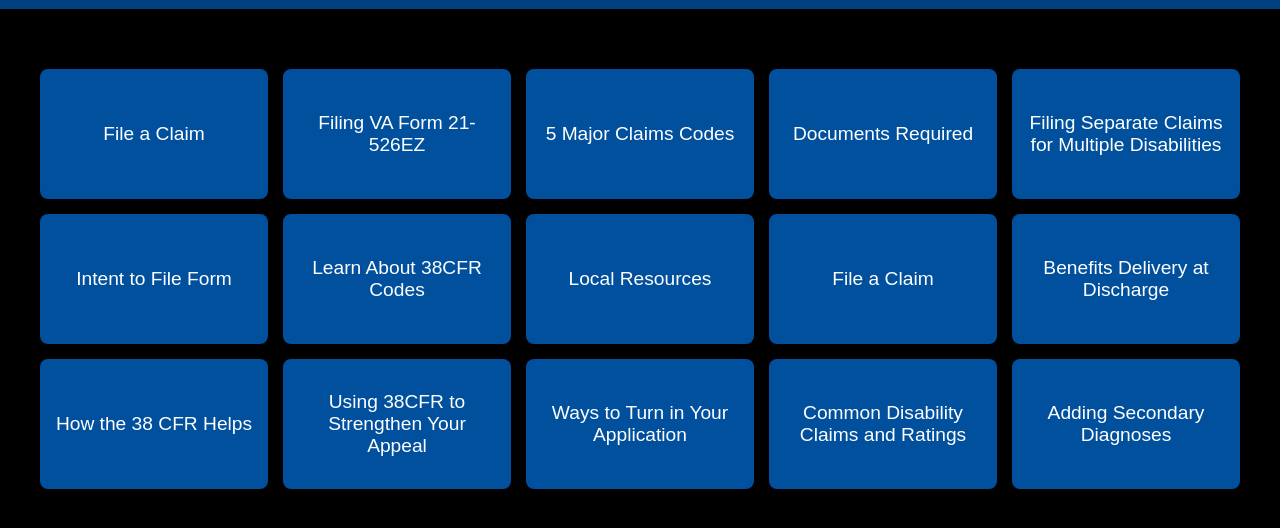
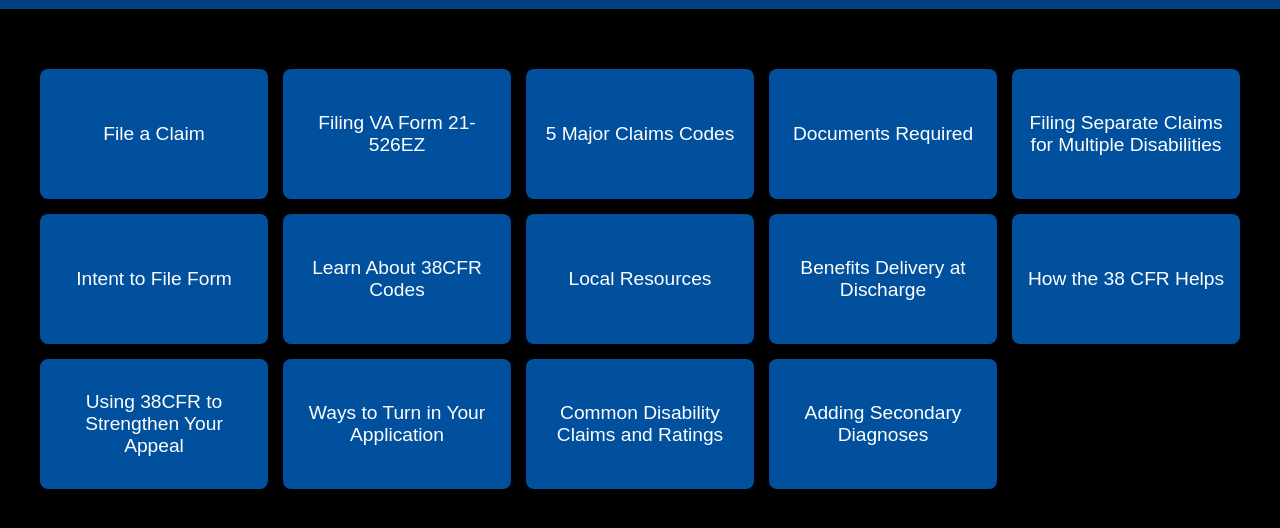
Before and after one commit to CMPSC3943FA24/team-5, a plain HTML site: page index.html in a window 1280 px wide. Shown: the part 134-662 px from the top of the page. Drawn offline with Linux system fonts and the light colour scheme.

Commit message:
Update index.html

```diff
--- a/index.html
+++ b/index.html
@@ -78,6 +78,7 @@
     </header>
 
     <div class="button-grid">
+
         <a class="button" href="File a Claim.html">File a Claim</a>
         <a class="button" href="Filing VA Form 21-526EZ.html">Filing VA Form 21-526EZ</a>
         <a class="button" href="5 Major Claims Codes Simplified.html">5 Major Claims Codes</a>
@@ -86,7 +87,6 @@
         <a class="button" href="Intent to File Form.html">Intent to File Form</a>
         <a class="button" href="Learn More About 38CFR Codes.html">Learn About 38CFR Codes</a>
         <a class="button" href="Local Resources.html">Local Resources</a>
-        <a class="button" href="File a Claim.html">File a Claim</a>
         <a class="button" href="BDD.html">Benefits Delivery at Discharge</a>
         <a class="button" href="How the 38 CFR Helps With Filing a Claim.html">How the 38 CFR Helps</a>
         <a class="button" href="Using 38CFR to Strengthen Your VA Appeal.html">Using 38CFR to Strengthen Your Appeal</a>
```
